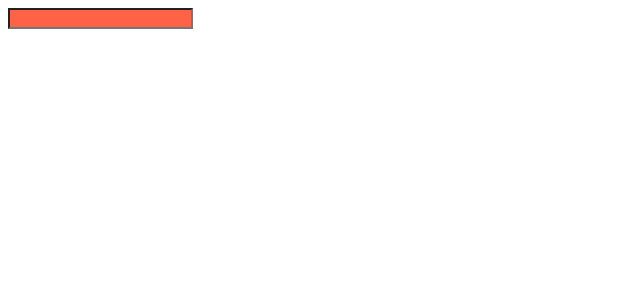
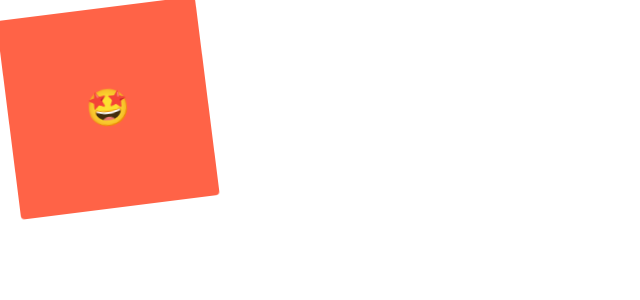
Before and after one commit to aubepluieh3/crypto-tracker, a React (Create React App) app: page / in a window 1280 px wide. Shown: the top 300 px of the page, without its empty margins (0-640 px from the left). Built offline with nearby package versions, Linux system fonts and the light colour scheme.

Commit message:
#1.3 Animations and Pseudo Selectors

```diff
--- a/src/App.js
+++ b/src/App.js
@@ -1,17 +1,49 @@
-import styled from "styled-components";
+import styled, { keyframes } from "styled-components";
 
-const Father = styled.div`
+const Wrapper = styled.div`
   display: flex;
 `;
-const Input = styled.input.attrs({ required: true })`
+
+const rotationAnimation = keyframes`
+  0% {
+    transform:rotate(0deg);
+    border-radius:0px;
+  }
+  50% {
+    border-radius:100px;
+  }
+  100%{
+    transform:rotate(360deg);
+    border-radius:0px;
+  }
+`;
+
+const Box = styled.div`
+  height: 200px;
+  width: 200px;
   background-color: tomato;
+  display: flex;
+  justify-content: center;
+  align-items: center;
+  animation: ${rotationAnimation} 1s linear infinite;
+  span {
+    font-size: 36px;
+    &:hover {
+      font-size: 48px;
+    }
+    &:active {
+      opacity: 0;
+    }
+  }
 `;
 
 function App() {
   return (
-    <Father as="header">
-      <Input />
-    </Father>
+    <Wrapper>
+      <Box>
+        <span>🤩</span>
+      </Box>
+    </Wrapper>
   );
 }
 
```
